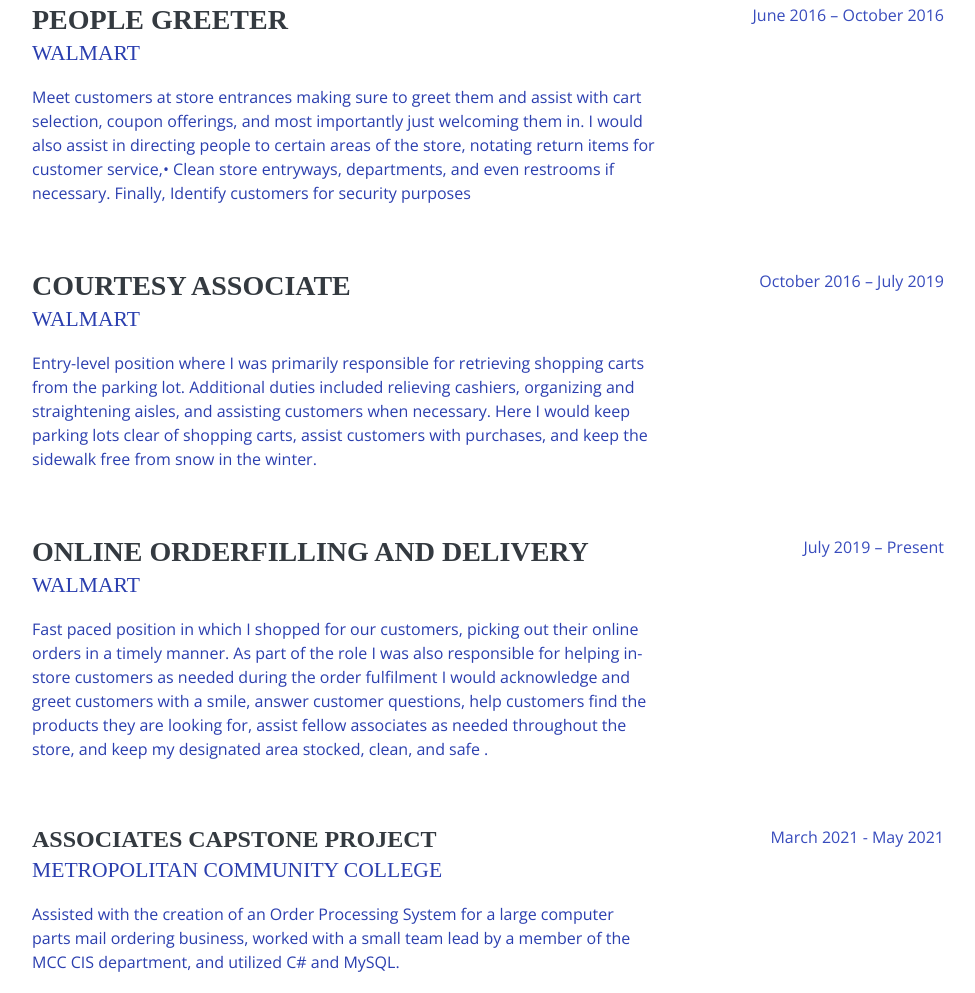
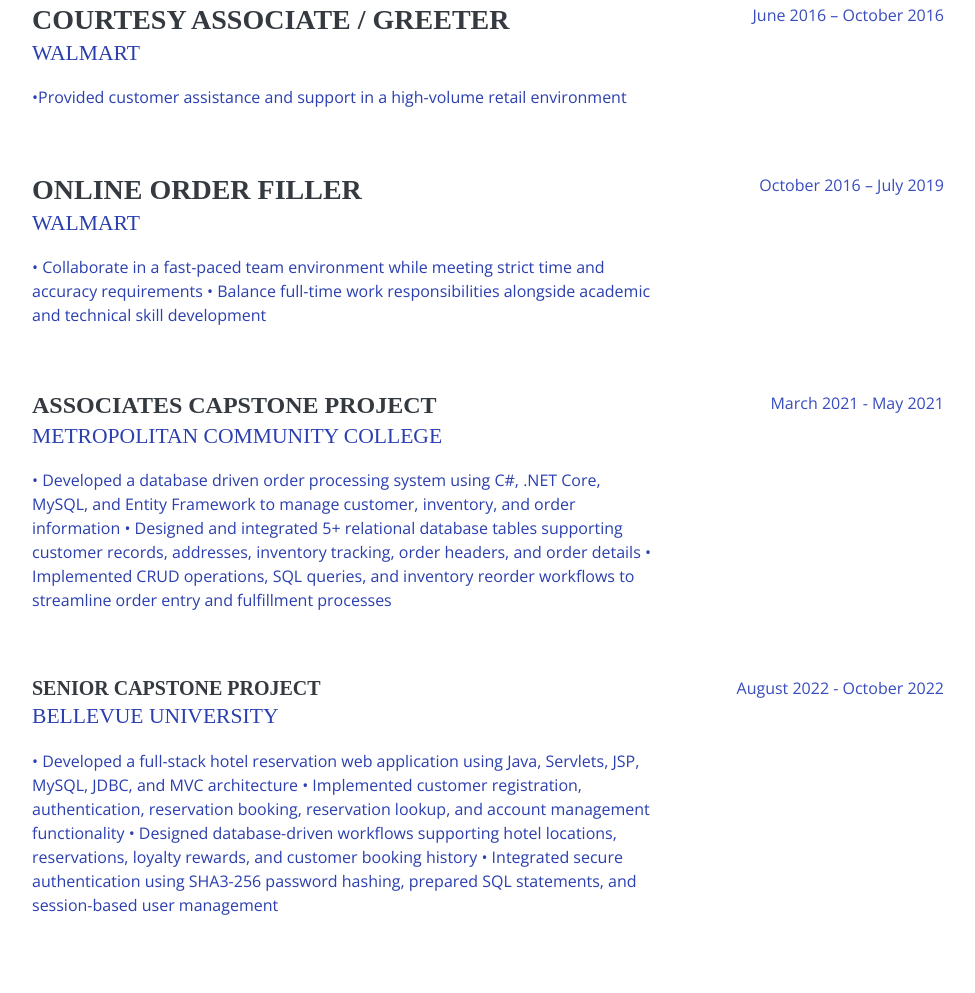
Before and after one commit to DHadi-5722/DHadi-5722.Github.io, a website: page index.html in a window 1280 px wide. Shown: the part 960-1953 px from the top of the page, without its empty margins (288-1263 px from the left). Drawn offline with nearby package versions, Linux system fonts and the light colour scheme; files that its build step writes are made by us from their sources; a web font is replaced by a local one.

Commit message:
Add files via upload

```diff
--- a/index.html
+++ b/index.html
@@ -80,11 +80,13 @@
             <a href="mailto:name@email.com">Dawoodh168@gmail.com</a>
           </div>
           <p class="mb-5">Entry-Level Software Developer with a B.S. in Software Development and a strong foundation in object-oriented programming, full-stack development, and relational databases.
-            Experienced in building academic and personal software projects using Java, Python, C#, SQL, and JavaScript. Actively solving algorithmic problems on LeetCode and maintaining a portfolio of projects on GitHub.</p>
+            Experienced in building academic and personal software projects using Java, Python, C#, SQL, and JavaScript. Actively solving algorithmic problems on LeetCode and maintaining a portfolio of projects on GitHub.
+            I’m continuing my professional development by accomplishing relevant courses in Data Science and Google AI</p>
           <ul class="list-inline list-social-icons mb-0">
 
             <li class="list-inline-item">
               <a href="https://www.linkedin.com/in/dawood-hadi-a346191b7/">
+                <a href="https://github.com/DHadi-5722">
                 <span class="fa-stack fa-lg">
                   <i class="fa fa-circle fa-stack-2x"></i>
                   <i class="fa fa-linkedin fa-stack-1x fa-inverse"></i>
@@ -101,10 +103,10 @@
 
           <div class="resume-item d-flex flex-column flex-md-row mb-5">
             <div class="resume-content mr-auto">
-              <h3 class="mb-0">People Greeter</h3>
+              <h3 class="mb-0">Courtesy Associate / Greeter </h3>
               <div class="subheading mb-3">Walmart</div>
-              <p>Meet customers at store entrances making sure to greet them and assist with cart selection, coupon offerings, and most importantly just welcoming them in.
-                I would also assist in directing people to certain areas of the store, notating return items for customer service,•	Clean store entryways, departments, and even restrooms if necessary. Finally, Identify customers for security purposes     </p>
+              <p>•Provided customer assistance and support in a high-volume retail environment
+              </p>
             </div>
             <div class="resume-date text-md-right">
               <span class="text-primary">June 2016 – October 2016</span>
@@ -113,33 +115,26 @@
 
           <div class="resume-item d-flex flex-column flex-md-row mb-5">
             <div class="resume-content mr-auto">
-              <h3 class="mb-0">Courtesy Associate</h3>
+              <h3 class="mb-0">Online Order Filler</h3>
               <div class="subheading mb-3">Walmart</div>
-              <p>Entry-level position where I was primarily responsible for retrieving shopping carts from the parking lot. Additional duties included relieving cashiers, organizing and straightening aisles, and assisting customers when necessary.
-              Here I would keep parking lots clear of shopping carts, assist customers with purchases, and keep the sidewalk free from snow in the winter.</p>
+              <p>•	Collaborate in a fast-paced team environment while meeting strict time and accuracy requirements
+                  •	Balance full-time work responsibilities alongside academic and technical skill development
+              </p>
             </div>
             <div class="resume-date text-md-right">
               <span class="text-primary">October 2016 – July 2019</span>
             </div>
           </div>
 
-          <div class="resume-item d-flex flex-column flex-md-row mb-5">
-            <div class="resume-content mr-auto">
-              <h3 class="mb-0">Online Orderfilling and Delivery</h3>
-              <div class="subheading mb-3">Walmart</div>
-              <p>Fast paced position in which I shopped for our customers, picking out their online orders in a timely manner. As part of the role I was also responsible for helping in-store customers as needed during the order fulfilment
-                I would acknowledge and greet customers with a smile, answer customer questions, help customers find the products they are looking for, assist fellow associates as needed throughout the store, and keep my designated area stocked, clean, and safe  .</p>
-            </div>
-            <div class="resume-date text-md-right">
-              <span class="text-primary">July 2019 – Present</span>
-            </div>
-          </div>
 
           <div class="resume-item d-flex flex-column flex-md-row mb-5">
             <div class="resume-content mr-auto">
               <h4 class="mb-0">Associates Capstone Project</h4>
               <div class="subheading mb-3">Metropolitan Community College</div>
-              <p>Assisted with the creation of an Order Processing System for a large computer parts mail ordering business, worked with a small team lead by a member of the MCC CIS department, and utilized C# and MySQL.</p>
+              <p>•	Developed a database driven order processing system using C#, .NET Core, MySQL, and Entity Framework to manage customer, inventory, and order information
+                •	Designed and integrated 5+ relational database tables supporting customer records, addresses, inventory tracking, order headers, and order details
+                •	Implemented CRUD operations, SQL queries, and inventory reorder workflows to streamline order entry and fulfillment processes
+              </p>
             </div>
             <div class="resume-date text-md-right">
               <span class="text-primary">March 2021 - May 2021</span>
@@ -150,8 +145,11 @@
             <div class="resume-content mr-auto">
               <h5 class="mb-0">Senior Capstone Project</h5>
               <div class="subheading mb-3">Bellevue University</div>
-              <p>Group project creating an operational hotel reservation site. Website included placing reservation, room choice, landing page, ‘about us’, ‘contact us’, locations, login, date selection, and reservation summary.
-                Followed an iterative design process using Draw.io to layout and design system. Built using Java, eclipse IDE, etc. </p>
+              <p>•	Developed a full-stack hotel reservation web application using Java, Servlets, JSP, MySQL, JDBC, and MVC architecture
+                  •	Implemented customer registration, authentication, reservation booking, reservation lookup, and account management functionality
+                  •	Designed database-driven workflows supporting hotel locations, reservations, loyalty rewards, and customer booking history
+                  •	Integrated secure authentication using SHA3-256 password hashing, prepared SQL statements, and session-based user management
+              </p>
             </div>
             <div class="resume-date text-md-right">
               <span class="text-primary">August 2022 - October 2022</span>
@@ -208,7 +206,7 @@
 
             </div>
             <div class="resume-date text-md-right">
-              <span class="text-primary">September 2025 - March 2026</span>
+              <span class="text-primary">April 2026 - May 2026</span>
             </div>
           </div>
 
```
